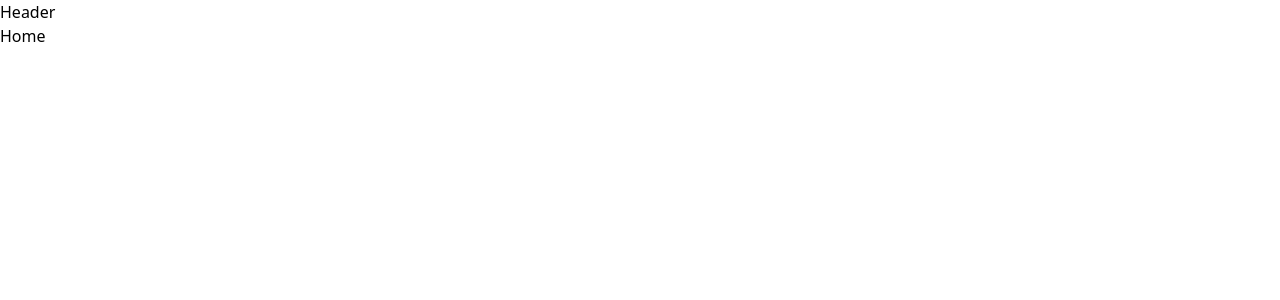
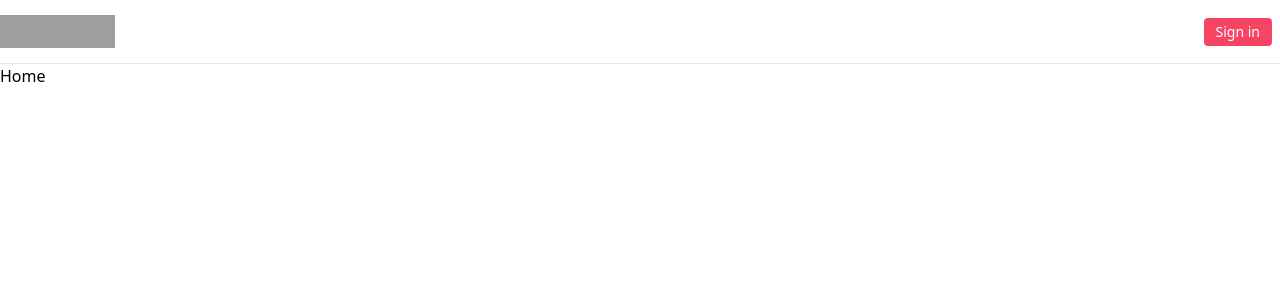
Before and after one commit to Shivam0069/movie_ticket, a React (Create React App) app: page / in a window 1280 px wide. Shown: the top 300 px of the page. Built offline with nearby package versions, Linux system fonts and the light colour scheme; grey boxes are pictures that could not be loaded.

Commit message:
Added the Header component

```diff
--- a/src/components/Header.js
+++ b/src/components/Header.js
@@ -1,9 +1,23 @@
-import React from 'react'
+import React from "react";
+import { Link } from "react-router-dom";
 
 export default function Header() {
   return (
-    <div>
-      Header
+    <div className="sticky bg-white h-16 max-w-7xl  mx-auto flex items-center border-b  ">
+      <div className="h-[33px] w-full flex items-center justify-between ">
+        <div className="h-[33px] w-[115px]">
+          <Link to="/">
+            <img
+              className="w-full h-full object-cover"
+              src="https://png.pngtree.com/png-clipart/20230221/original/pngtree-cinema-ticket-icon-in-flat-style-admit-one-coupon-entrance-vector-png-image_8961928.png"
+              alt="logo"
+            />
+          </Link>
+        </div>
+
+          <button className="mr-2 text-sm bg-[#F84464] text-white px-3 py-1 rounded-[4px] hover:brightness-110 hover:scale-110">Sign in</button>
+
+      </div>
     </div>
-  )
+  );
 }
```
